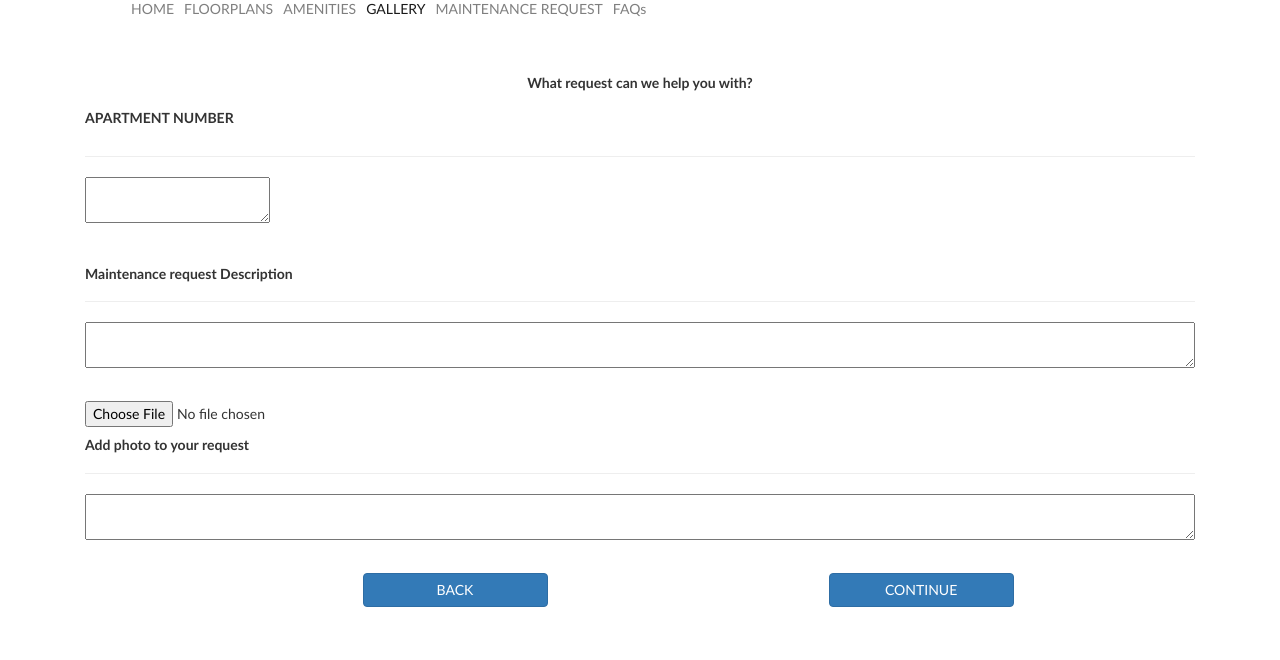
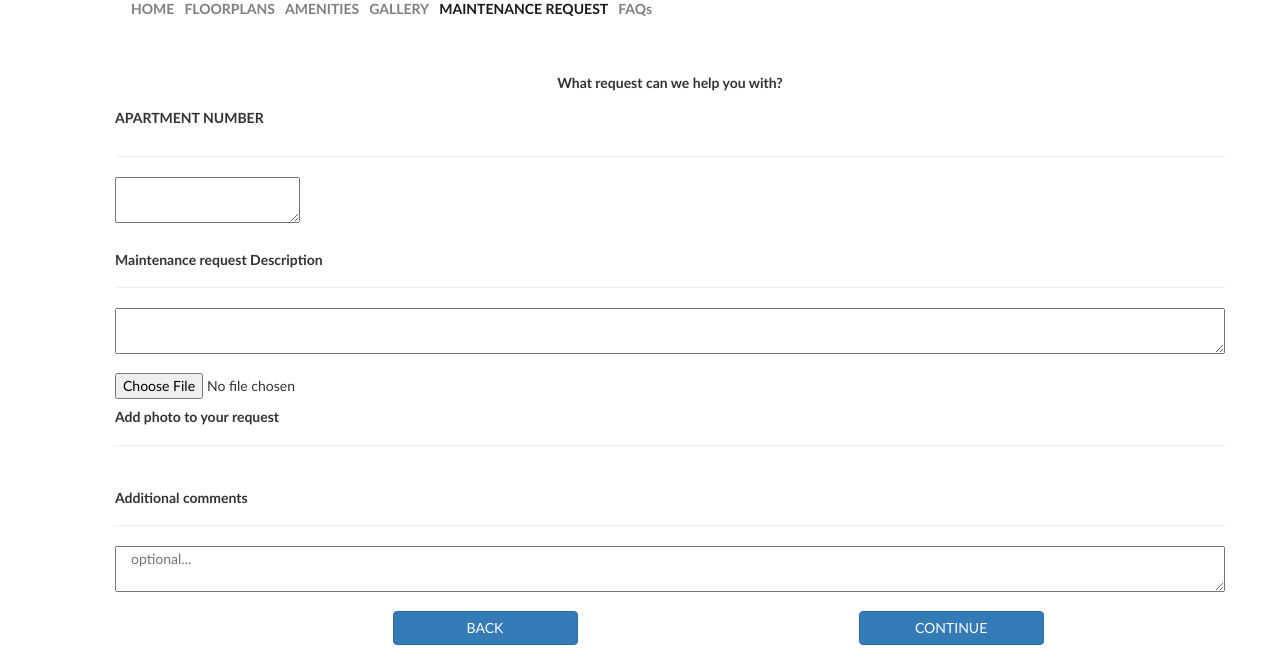
Before and after one commit to AshwiniKuradyUpadhya/CS157C-team2, a Django app: template dashboard/templates/portal/maintenance.html in a window 1280 px wide. Shown: the part 170-830 px from the top of the page. Before the commit the page ends 777 px from the top, so only its background shows below. Run offline with Django 3.2, Linux system fonts and the light colour scheme; the template is opened without the code that fills it, so the values that code supplies are empty; some libraries are stand-ins or nearby versions.

Commit message:
Adding maintenance.html file with the updated UI

```diff
--- a/dashboard/templates/portal/maintenance.html
+++ b/dashboard/templates/portal/maintenance.html
@@ -5,9 +5,6 @@
 <html>
 
 <head>
-
-    <link rel="stylesheet" href="https://stackpath.bootstrapcdn.com/bootstrap/4.3.1/css/bootstrap.min.css"
-        integrity="sha384-ggOyR0iXCbMQv3Xipma34MD+dH/1fQ784/j6cY/iJTQUOhcWr7x9JvoRxT2MZw1T" crossorigin="anonymous">
 <meta http-equiv="Content-Type" content="text/html; charset=UTF-8" />
         <meta name="viewport" content="width=device-width, initial-scale=1, user-scalable=0" />
         <script type="text/javascript" src="https://cdnjs.cloudflare.com/ajax/libs/jquery/3.3.1/jquery.min.js"></script>
@@ -16,7 +13,29 @@
         <link rel="stylesheet" href="https://maxcdn.bootstrapcdn.com/bootstrap/3.3.7/css/bootstrap.min.css">
 		<script src="https://ajax.googleapis.com/ajax/libs/jquery/3.3.1/jquery.min.js"></script>
 		<script src="https://maxcdn.bootstrapcdn.com/bootstrap/3.3.7/js/bootstrap.min.js"></script>
-    <style>
+
+        <style type="text/css">
+            .navbar {
+                margin-bottom:20px;
+                margin-top: 0px;
+                margin-left: 100px;
+                margin-right: 150px;
+                padding-top: 3px;
+                padding-bottom: 0px;
+		background: transparent;
+
+            }
+            .li {
+                font-family: "Trebuchet MS", Helvetica, sans-serif;
+                font-size: 1em;
+                font-weight: bold;
+            }
+
+            .container
+            {
+                margin-left: 100px;
+                margin-right: 150px;
+            }
 	h3 {
             	text-align: center;
 	    	font-family: "Trebuchet MS", Helvetica, sans-serif;
@@ -30,23 +49,39 @@ font-weight: bold;
 	}
 
         .bottom-section {
-            margin-top: 2em;
+            	margin-top: 1em;
         }
-	.navbar {
-                margin-bottom:20px;
-                margin-top: 0px;
-margin-left: 100px;
-				margin-right: 150px;
-				padding-top: 3px;
-				padding-bottom: 0px;
-				background: transparent;
-            }
-	body {
+            body
+			{
 			height: 100%;
-		background-position:center;
-		width: 100%;
+			background-position:center top;
+			background-repeat: no-repeat;
+			background-size: cover;
 			font-family: "Trebuchet MS", Helvetica, sans-serif
 			}
+	<!-- Hover over login button and nav buttons--!>
+	<style>
+		ul {
+  			list-style-type: none;
+  			margin: 0;
+  			padding: 0;
+  			width: 1200px;
+  			background-color: #f1f1f1;
+		}
+
+		li a {
+  			display: block;
+  			color: #000;
+  			padding: 8px 16px;
+  			text-decoration: none;
+		}
+
+		/* Change the link color on hover */
+		li a:hover {
+  			background-color: #ffffff;
+  			color: white;
+		}
+	</style>
         </style>
 </head>
 
@@ -57,6 +92,7 @@ margin-left: 100px;
             <a href='/index.html'>
             <img height=150px src= 'images/logo.jpeg'></i></a>
         </div>
+
 <!-- navigation bar
 navbar REFERENCE : https://github.com/sniklaus/teaching-webdev/blob/master/bootstrap/1-navbar.html-->
         <nav class="navbar navbar-expand-md navbar-light bg-transparent">
@@ -65,13 +101,13 @@ navbar REFERENCE : https://github.com/sniklaus/teaching-webdev/blob/master/boots
                     <li class="li nav-item"><a class="nav-link" href="index.html">HOME</a></li>
                     <li class="li nav-item"><a class="nav-link" href="floorplans.html">FLOORPLANS</a></li>
                     <li class="li nav-item"><a class="nav-link" href="amenities.html">AMENITIES</a></li>
-                    <li class="li nav-item active"><a class="nav-link" href="gallery.html">GALLERY</a></li>
-		   <li class="li nav-item"><a class="nav-link" href="maintenance.html">MAINTENANCE REQUEST</a></li>
+                    <li class="li nav-item"><a class="nav-link" href="gallery.html">GALLERY</a></li>
+		<li class="li nav-item active"><a class="nav-link" href="maintenance.html">MAINTENANCE REQUEST</a></li>
 		<li class="li nav-item"><a class="nav-link" href="faq.html">FAQs</a></li>
-
                     </ul>
             </div>
         </nav>
+
 
     <div class="container">
         <div class="row">
@@ -98,13 +134,20 @@ navbar REFERENCE : https://github.com/sniklaus/teaching-webdev/blob/master/boots
                 <input type="file">
                 <h4>Add photo to your request</h4>
                 <hr />
-                <textarea class="col-12"></textarea>
+            </div>
+        </div>
+	<div class="row">
+            <div class="col-12 bottom-section">
+                <h4>Additional comments</h4>
+                <hr />
+                <textarea class="col-12" placeholder="optional..."></textarea>
             </div>
         </div>
         <div class="row">
             <div class="col-12 bottom-section">
                 <a href="login.html" class="col-2 offset-md-3 btn btn-primary">BACK</a>
                 <a href="#" class="col-2 offset-md-3 btn btn-primary">CONTINUE</a>
+		<div class="col-12 bottom-section">
             </div>
         </div>
 
```
Lines whose indentation alone changed are shown as unchanged.
